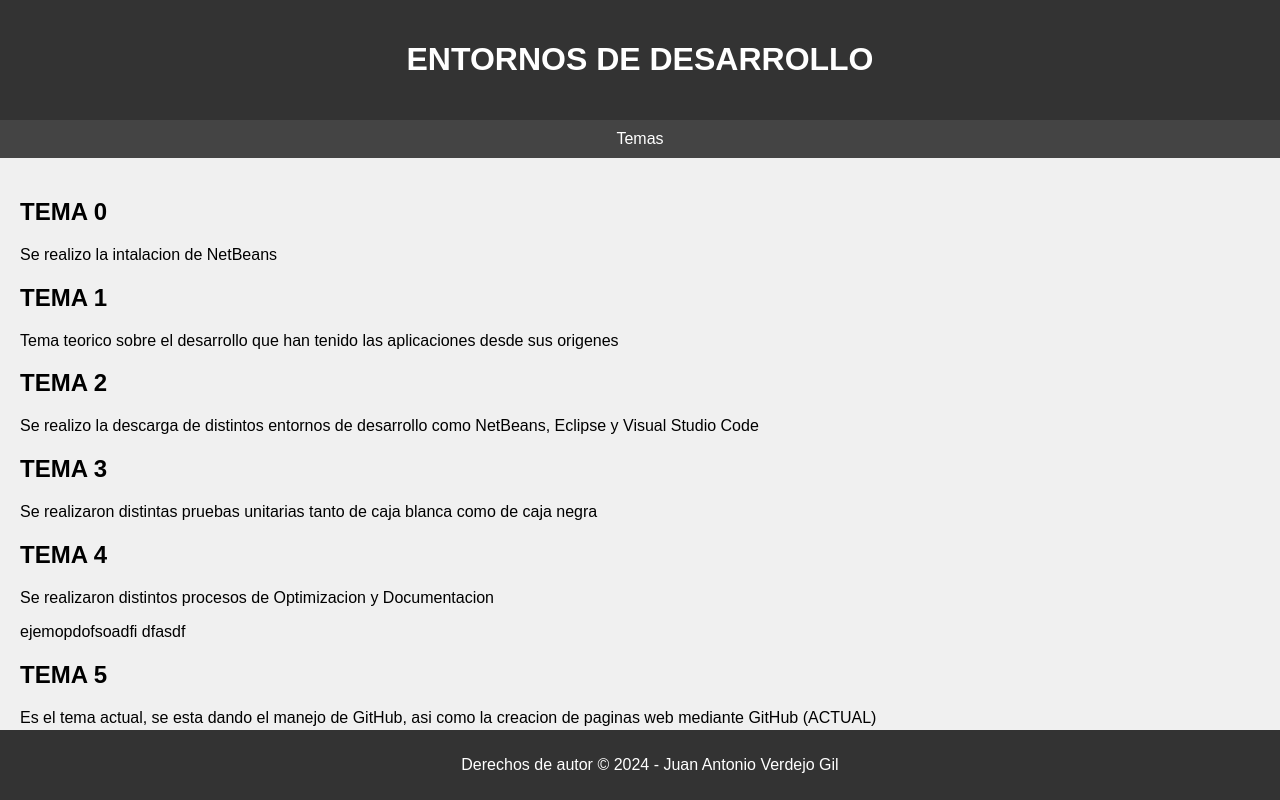
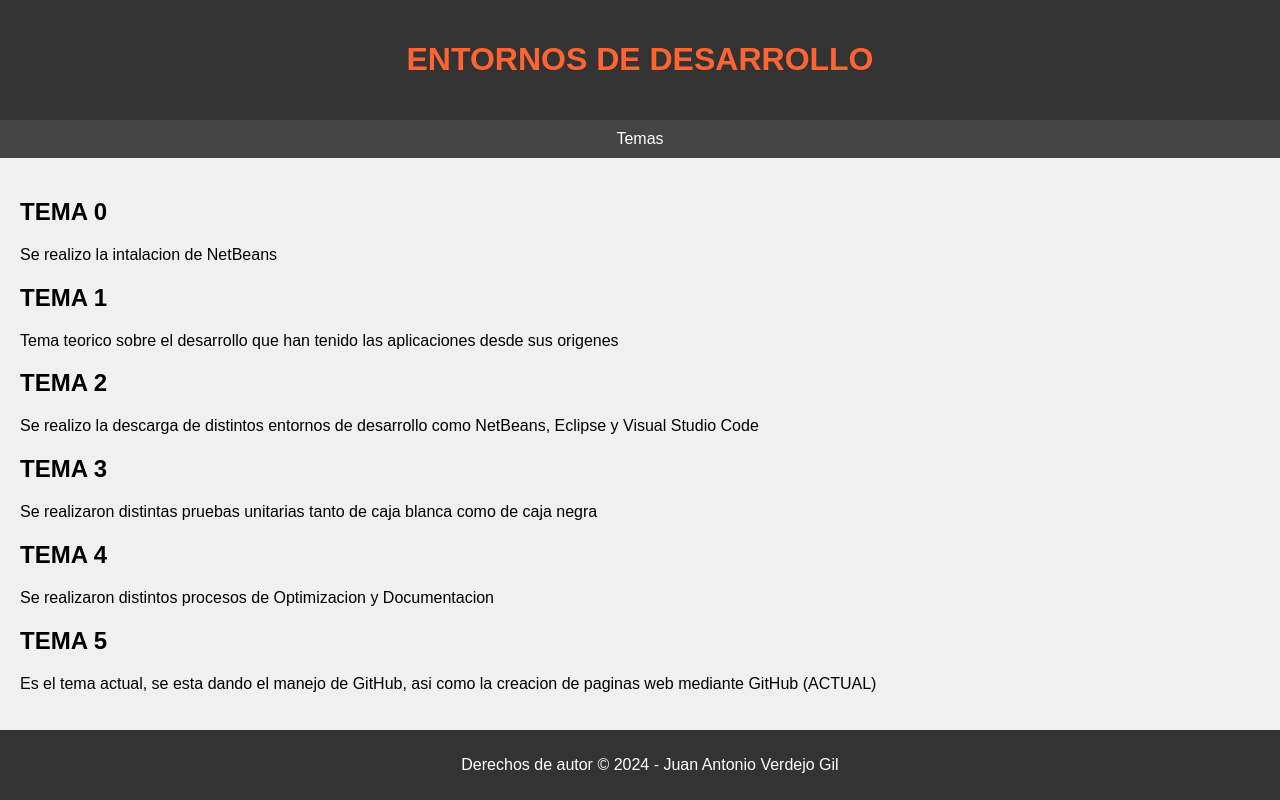
Before and after one commit to 1745169/1745169.github.io, a plain HTML site: page index.html in a window 1280 px wide. Drawn offline with Linux system fonts and the light colour scheme.

Commit message:
Update index.html

```diff
--- a/index.html
+++ b/index.html
@@ -13,7 +13,7 @@
         }
         header {
             background-color: #333;
-            color: #fff;
+            color: #FF6433;
             padding: 20px;
             text-align: center;
         }
@@ -60,7 +60,6 @@
         <p>Se realizaron distintas pruebas unitarias tanto de caja blanca como de caja negra</p>
          <h2>TEMA 4</h2>
         <p>Se realizaron distintos procesos de Optimizacion y Documentacion</p>
-        <p>ejemopdofsoadfi dfasdf</p>
          <h2>TEMA 5</h2>
         <p>Es el tema actual, se esta dando el manejo de GitHub, asi como la creacion de paginas web mediante GitHub (ACTUAL)</p>
     </section>
```
